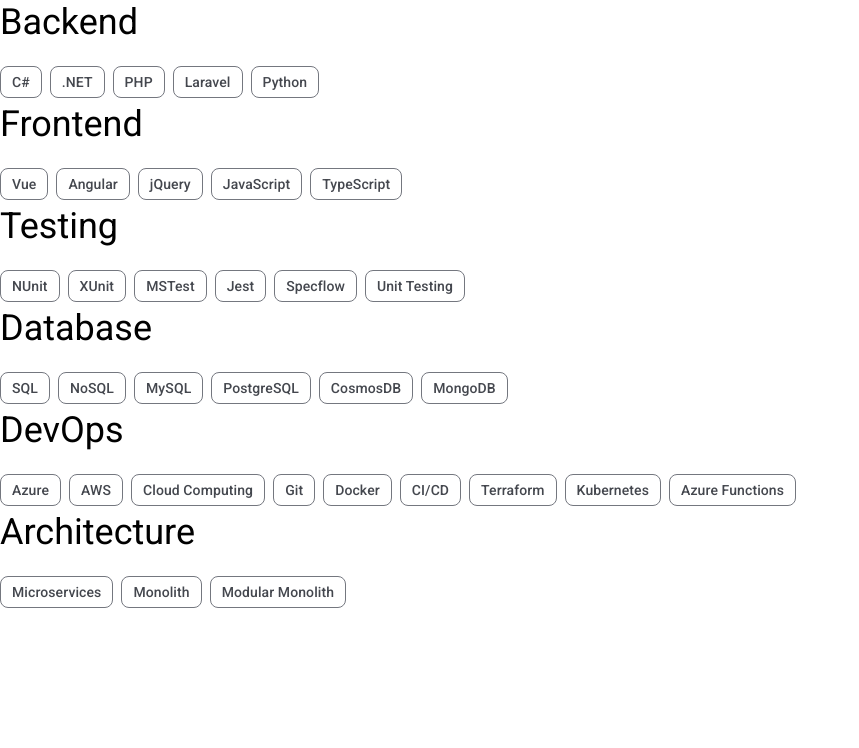
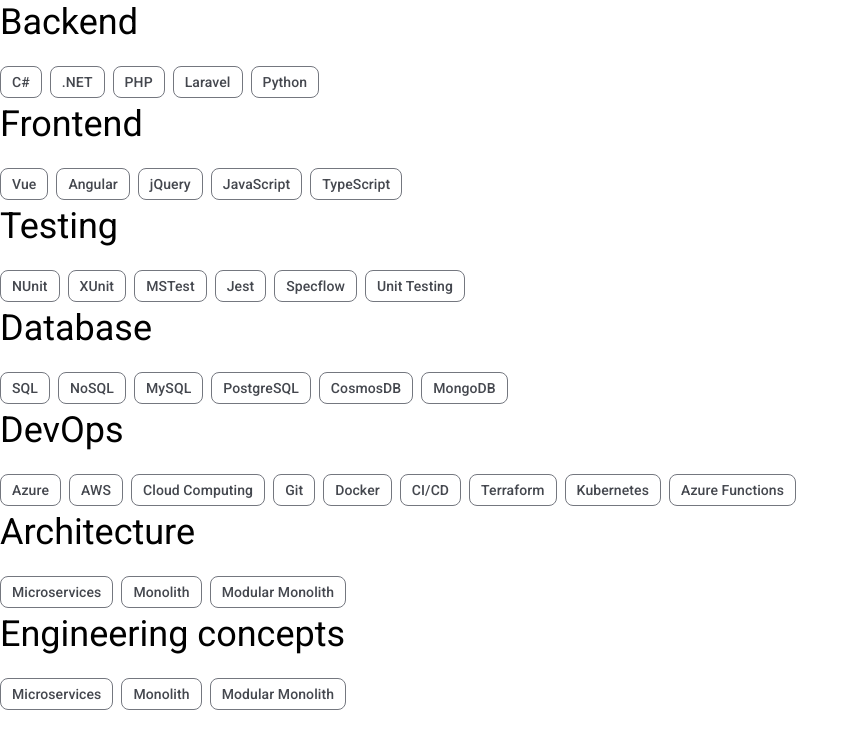
Before and after one commit to Raffael-Eloi/portifolio, an Angular app: page /hard-skills in a window 1280 px wide. Shown: the top 748 px of the page, without its empty margins (0-859 px from the left). Built offline with nearby package versions, Linux system fonts and the light colour scheme.

Commit message:
create engineering concepts section (RED)

```diff
--- a/src/app/hard-skills/datasource/hard-skills.ts
+++ b/src/app/hard-skills/datasource/hard-skills.ts
@@ -38,11 +38,11 @@ export const hardSkills: HardSkill[] = [
     { name: 'Specflow', category: HardSkillCategory.Testing },
     { name: 'Unit Testing', category: HardSkillCategory.Testing },
 
-    { name: 'OOP', category: HardSkillCategory.EngineerConcepts },
-    { name: 'SOLID', category: HardSkillCategory.EngineerConcepts },
-    { name: 'TDD', category: HardSkillCategory.EngineerConcepts },
-    { name: 'BDD', category: HardSkillCategory.EngineerConcepts },
-    { name: 'DDD', category: HardSkillCategory.EngineerConcepts },
+    { name: 'OOP', category: HardSkillCategory.EngineeringConcepts },
+    { name: 'SOLID', category: HardSkillCategory.EngineeringConcepts },
+    { name: 'TDD', category: HardSkillCategory.EngineeringConcepts },
+    { name: 'BDD', category: HardSkillCategory.EngineeringConcepts },
+    { name: 'DDD', category: HardSkillCategory.EngineeringConcepts },
 
     { name: 'Microservices', category: HardSkillCategory.Architecture },
     { name: 'Monolith', category: HardSkillCategory.Architecture },
--- a/src/app/hard-skills/enums/hard-skill-category.ts
+++ b/src/app/hard-skills/enums/hard-skill-category.ts
@@ -5,5 +5,5 @@ export enum HardSkillCategory {
     Database,
     DevOps,
     Architecture,
-    EngineerConcepts
+    EngineeringConcepts
 }
--- a/src/app/hard-skills/hard-skills.component.html
+++ b/src/app/hard-skills/hard-skills.component.html
@@ -63,3 +63,14 @@
     <mat-chip cdkDrag>{{ hardSkill.name }}</mat-chip>
   }
 </mat-chip-set>
+
+<h3>Engineering concepts</h3>
+
+<mat-chip-set
+  cdkDropList
+  cdkDropListOrientation="horizontal"
+  (cdkDropListDropped)="drop($event)">
+  @for (hardSkill of architectureSkills; track hardSkill) {
+    <mat-chip cdkDrag>{{ hardSkill.name }}</mat-chip>
+  }
+</mat-chip-set>
```
Also changed, not shown: 1 other file (tests, documents, lock files or other folders).
